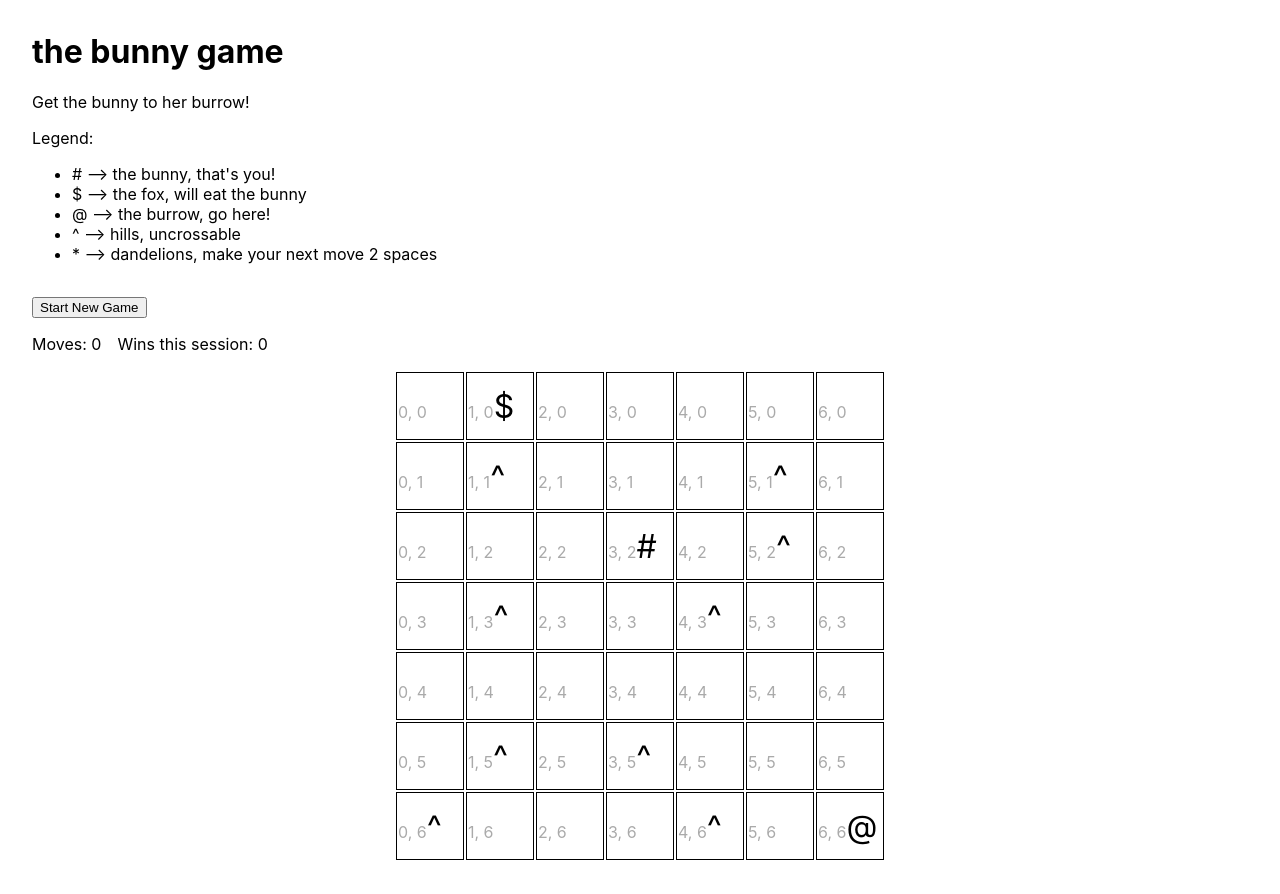
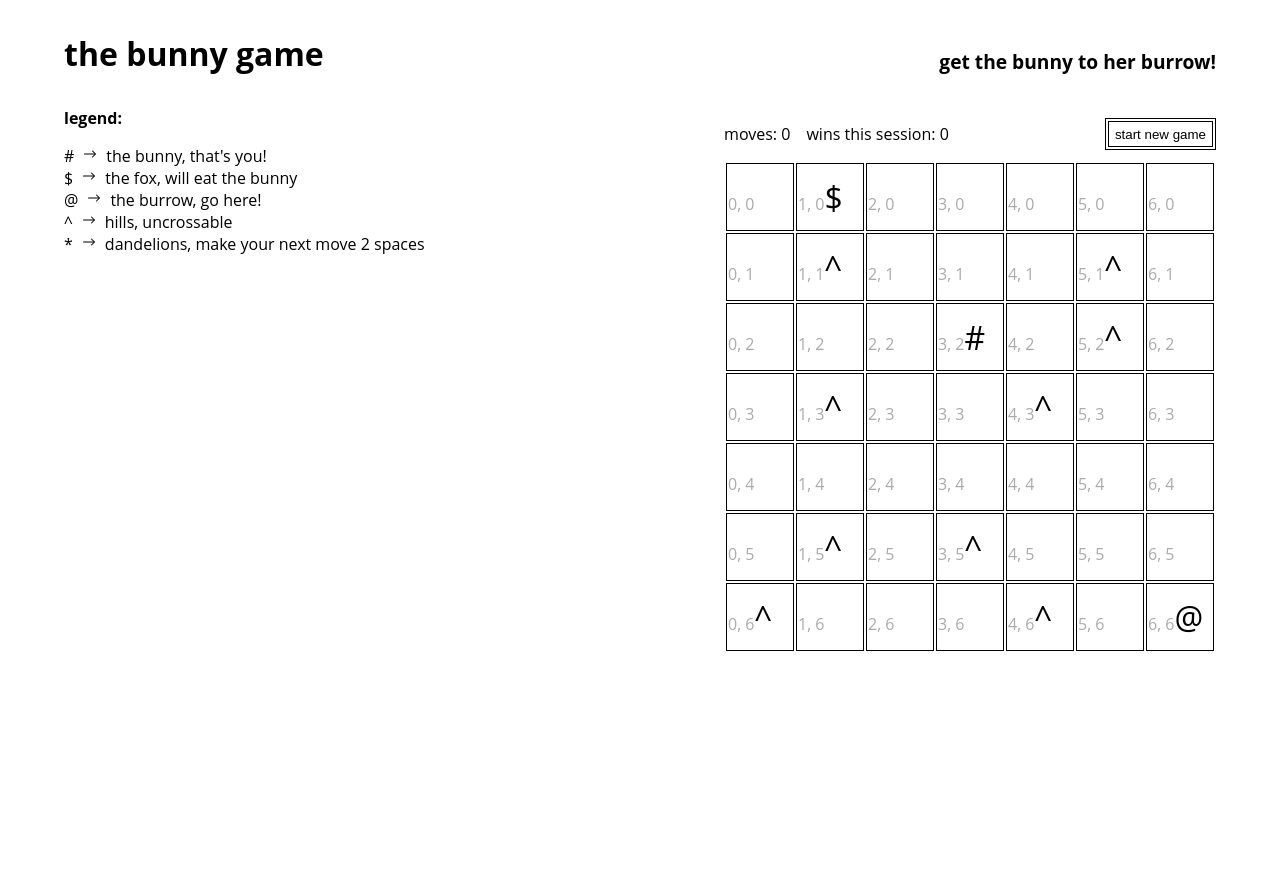
Before and after one commit to jaybillings/bunnies-vs-foxes, a React (Create React App) app: page / in a window 1280 px wide. After the commit the page ends 800 px from the top, so only its background shows below. Built offline with nearby package versions, Linux system fonts and the light colour scheme.

Commit message:
Improves game layout styles
* Adds custom font and icons
* Adds grid layouts
* Moves button to layout component

```diff
--- a/package.json
+++ b/package.json
@@ -9,6 +9,7 @@
     "node-sass": "^4.14.1",
     "react": "^16.13.1",
     "react-dom": "^16.13.1",
+    "react-icons": "^3.10.0",
     "react-scripts": "3.4.1",
     "sass": "^1.26.10"
   },
--- a/src/App.scss
+++ b/src/App.scss
@@ -1,9 +1,32 @@
+#root {
+  font-family: 'Open Sans', sans-serif;
+  text-transform: lowercase;
+}
+
 .game-layout {
-  margin: 2rem;
+  display: grid;
+  margin: 2rem 4rem;
+  grid-template-columns: 1fr 2fr;
+  grid-gap: 2rem;
+
+  header {
+    grid-column: 1/3;
+    display: grid;
+    grid-template-columns: 1fr auto;
+    align-items: end;
+
+    button {
+      align-self: center;
+      height: 2rem;
+    }
+  }
+}
+
+.game-board {
+  justify-self: end;
 }
 
 .game-grid {
-  margin: 0 auto;
   font-size: 2rem;
 
   tr {
@@ -17,10 +40,6 @@
   }
 }
 
-.game-board {
-  margin-top: 2rem;
-}
-
 .info-container {
   margin: 1rem 0;
 
@@ -30,6 +49,37 @@
   }
 }
 
+button {
+  border: 4px double black;
+  text-transform: lowercase;
+  background: white;
+
+  .emphasis {
+    font-weight: bold;
+    border-width: 5px;
+  }
+}
+
+h2 {
+  font-size: 1.2em;
+}
+
+ul {
+  list-style-type: none;
+  margin: 1rem 0 0;
+  padding: 0;
+}
+
+svg {
+  vertical-align: center;
+  padding: 0 0.5em;
+}
+
+// Overrides to default styles
+h1, h2, h3, h4, h5, h6, p, table {
+  margin: 0;
+}
+
 // Dev styles
 .dev_note {
   font-size: 0.5em;
--- a/src/components/GameBoard.js
+++ b/src/components/GameBoard.js
@@ -74,7 +74,12 @@ export default class GameBoard extends React.Component {
             newMap[oldY][oldX] = null;
             newMap[newY][newX] = ':(';
 
-            return {map: newMap, moves: prevState.moves++, gameState: 0, message: 'Game over -- bunny got eaten by a fox. :('};
+            return {
+              map: newMap,
+              moves: prevState.moves++,
+              gameState: 0,
+              message: 'Game over -- bunny got eaten by a fox. :('
+            };
           });
           break;
         case '@':
@@ -84,11 +89,13 @@ export default class GameBoard extends React.Component {
             newMap[oldY][oldX] = null;
             newMap[newY][newX] = '(#)';
 
-            return {map: newMap,
+            return {
+              map: newMap,
               wins: prevState.wins++,
               moves: prevState.moves++,
               gameState: 0,
-              message: 'You won -- bunny made it home! :D'};
+              message: 'You won -- bunny made it home! :D'
+            };
           });
           break;
         default:
@@ -195,12 +202,16 @@ export default class GameBoard extends React.Component {
 
   render() {
     return <div className={'game-board'}>
-      <button type={'button'} onClick={this.startNewGame}>Start New Game</button>
+
+      <header>
         <div className={'info-container'}>
           <p>Moves: {this.state.moves}</p>
           <p>Wins this session: {this.state.wins}</p>
-        <p>{this.state.message}</p>
         </div>
+        <button type={'button'} className={!this.state.gameState && 'emphasis'} onClick={this.startNewGame}>Start New
+          Game
+        </button>
+      </header>
 
       <table className={'game-grid'}>
         <tbody>
--- a/src/layouts/GameLayout.js
+++ b/src/layouts/GameLayout.js
@@ -1,7 +1,15 @@
 import React, { Component } from "react";
 import GameBoard from "../components/GameBoard";
+import { BsArrowRight } from "react-icons/bs";
 
 export default class GameLayout extends Component {
+  constructor(props) {
+    super(props);
+
+    this.state = {message: 'Get the bunny to her burrow!'}
+  }
+
+
   render() {
     const config = {
       ratios: {
@@ -17,17 +25,18 @@ export default class GameLayout extends Component {
     return <div className={'game-layout'}>
       <header>
         <h1>the bunny game</h1>
-        <p>Get the bunny to her burrow!</p>
-        <p>Legend:</p>
+        <h2 className={'message'}><p>{this.state.message}</p></h2>
+      </header>
+      <div>
+        <p><strong>Legend:</strong></p>
         <ul>
-          <li># --> the bunny, that's you!</li>
-          <li>$ --> the fox, will eat the bunny</li>
-          <li>@ --> the burrow, go here!</li>
-          <li>^ --> hills, uncrossable</li>
-          <li>* --> dandelions, make your next move 2 spaces</li>
+          <li>#<BsArrowRight />the bunny, that's you!</li>
+          <li>$<BsArrowRight />the fox, will eat the bunny</li>
+          <li>@<BsArrowRight />the burrow, go here!</li>
+          <li>^<BsArrowRight />hills, uncrossable</li>
+          <li>*<BsArrowRight />dandelions, make your next move 2 spaces</li>
         </ul>
-      </header>
-
+      </div>
       <GameBoard rockRatio={config.ratios.rock} flowerRatio={config.ratios.flower}
                  mapWidth={config.mapSize.width} mapHeight={config.mapSize.height} />
     </div>
--- /dev/null
+++ b/src/styles/imports.scss
@@ -0,0 +1,3 @@
+// Fonts
+@import url('https://fonts.googleapis.com/css2?family=Montserrat:wght@400;600;800&display=swap');
+@import url('https://fonts.googleapis.com/css2?family=Open+Sans&display=swap');
```
Also changed, not shown: 1 other file (tests, documents, lock files or other folders). Lines whose indentation alone changed are shown as unchanged.
